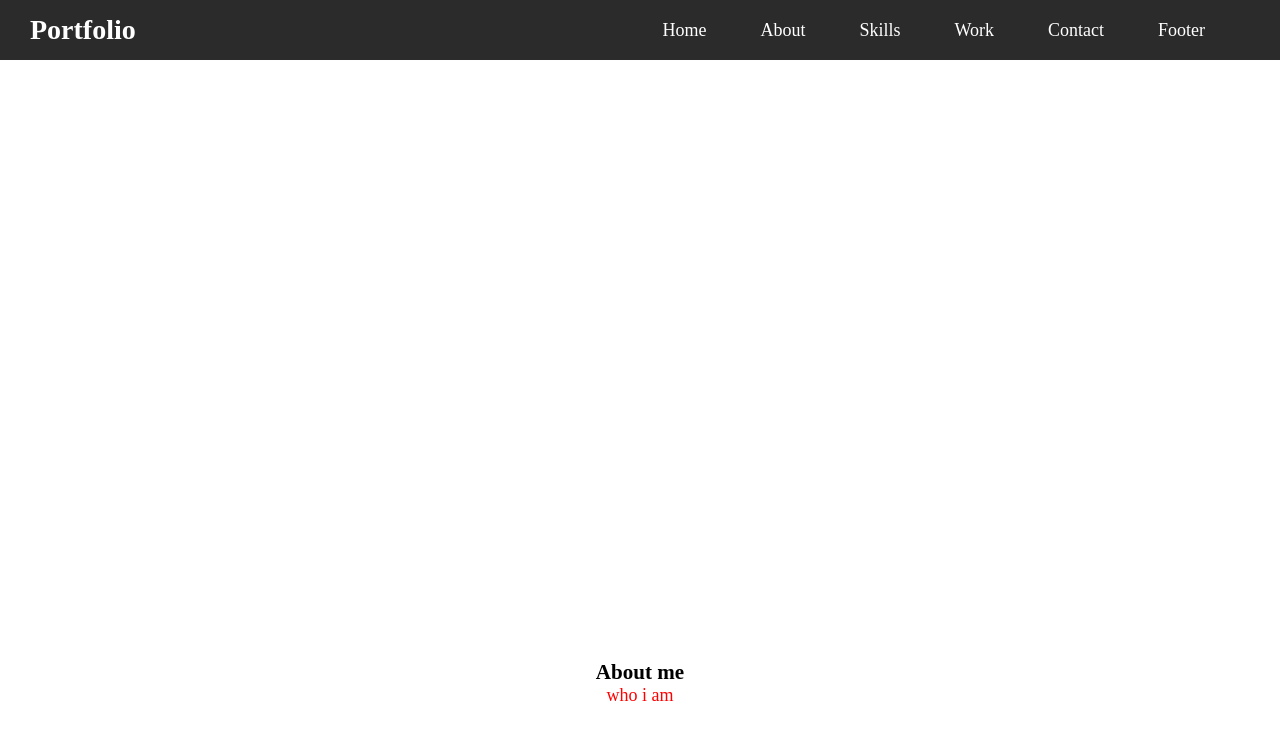
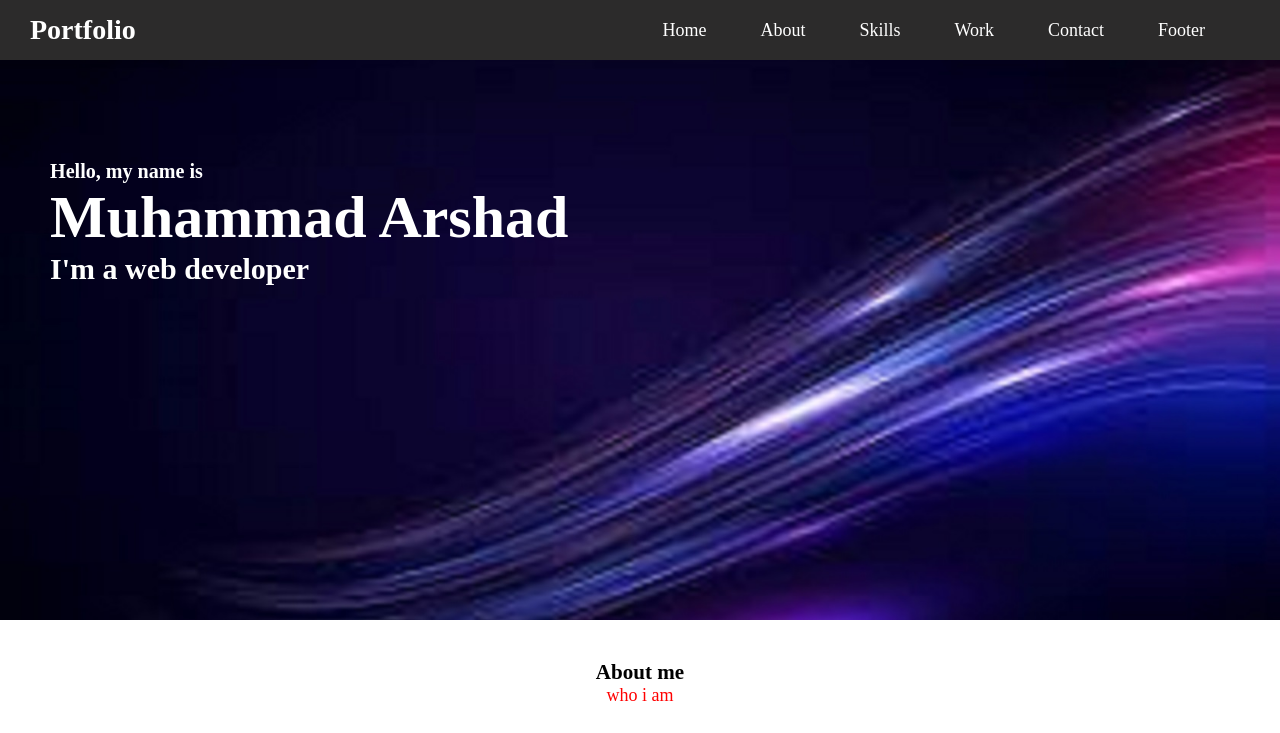
Before and after one commit to Janarshad786/Arshad-po, a plain HTML site: page index.html in a window 1280 px wide. Shown: the top 733 px of the page. Drawn offline with Linux system fonts and the light colour scheme; files whose address does not match are found by name.

Commit message:
Update style.css

```diff
--- a/style.css
+++ b/style.css
@@ -49,7 +49,7 @@ html{
     right: 10px;
 }
 .main{
-    background-image: url('/images/banner1.jfif');
+    background-image: url('banner1.jfif');
     background-position: center;
     background-repeat: no-repeat;
     background-size: cover;
```
